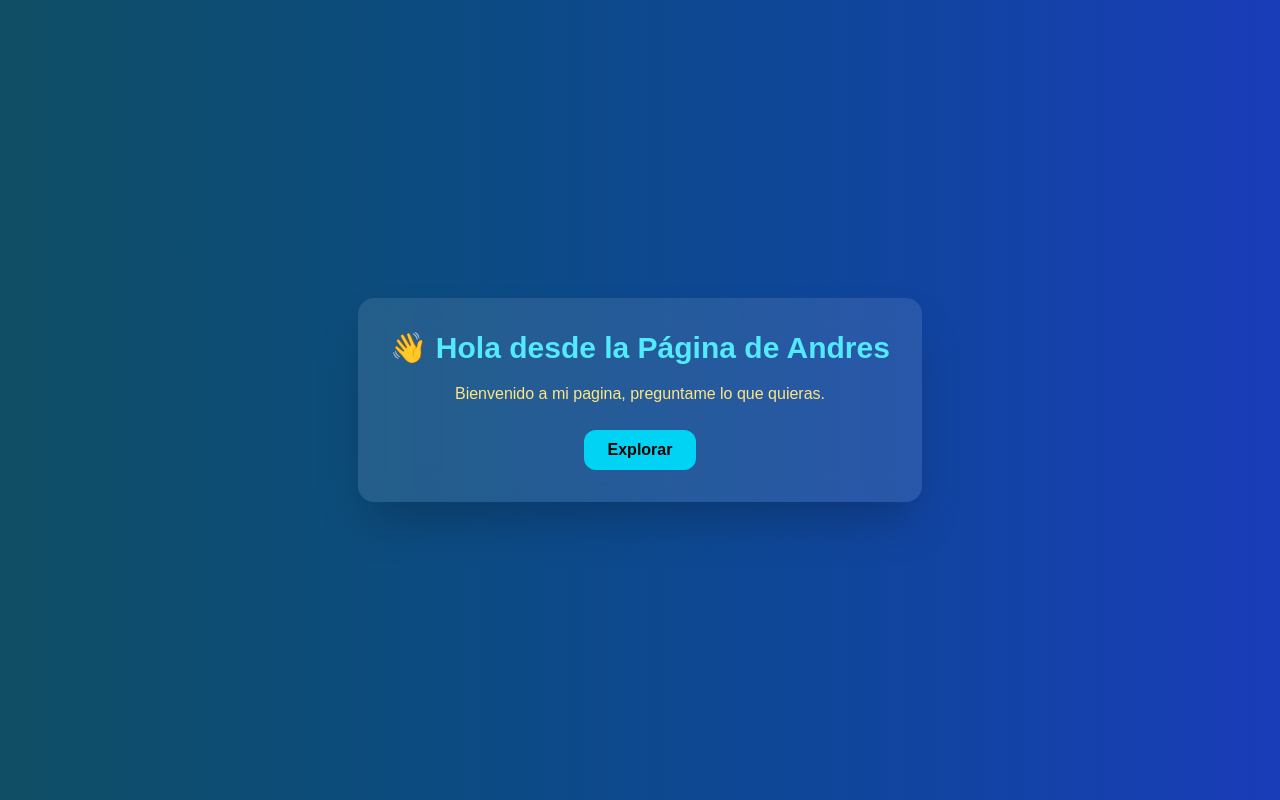
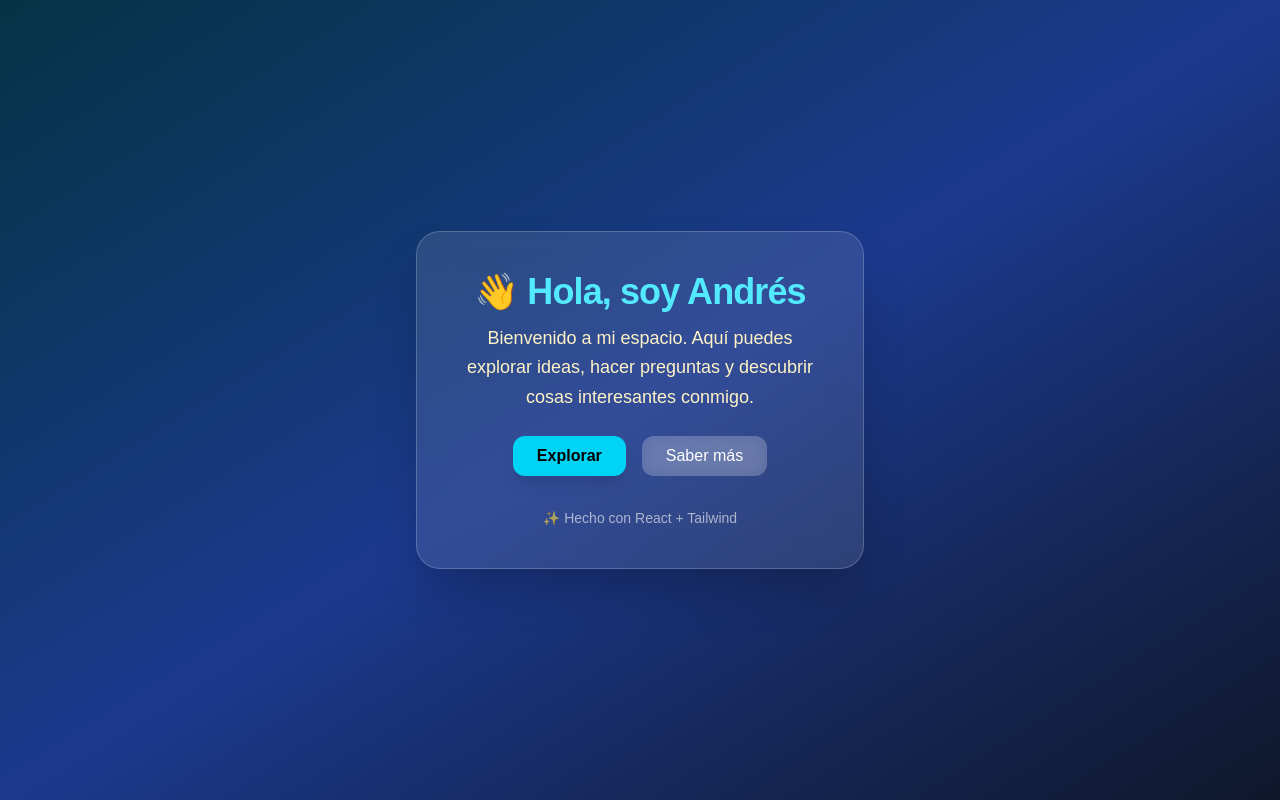
Before and after one commit to RonaldChipanaW/proy-app-web, a Next.js app: page /devs/andres in a window 1280 px wide. Built offline with nearby package versions, Linux system fonts and the light colour scheme.

Commit message:
Revamp AndresPage layout and content
Updated the layout and styling of the Andres page, enhancing the overall design and user experience.

```diff
--- a/app/devs/andres/page.tsx
+++ b/app/devs/andres/page.tsx
@@ -1,20 +1,31 @@
 export default function AndresPage() {
   return (
-    <div className="min-h-screen flex items-center justify-center bg-gradient-to-r from-cyan-900 to-blue-800">
+    <div className="min-h-screen flex items-center justify-center bg-gradient-to-br from-cyan-950 via-blue-900 to-slate-900 px-4">
 
-      <div className="bg-white/10 backdrop-blur-md p-8 rounded-2xl shadow-2xl text-center">
+      <div className="bg-white/10 backdrop-blur-lg p-10 rounded-3xl shadow-2xl text-center max-w-md w-full border border-white/20">
 
-        <h1 className="text-3xl font-bold text-cyan-300 mb-4">
-          👋 Hola desde la Página de Andres
+        <h1 className="text-4xl font-extrabold text-cyan-300 mb-3 tracking-tight">
+          👋 Hola, soy Andrés
         </h1>
 
-        <p className="text-amber-200 mb-6">
-          Bienvenido a mi pagina, preguntame lo que quieras.
+        <p className="text-lg text-amber-100 mb-6 leading-relaxed">
+          Bienvenido a mi espacio. Aquí puedes explorar ideas, hacer preguntas
+          y descubrir cosas interesantes conmigo.
         </p>
 
-        <button className="bg-cyan-400 hover:bg-cyan-300 text-black font-semibold px-6 py-2 rounded-xl transition duration-300">
-          Explorar
-        </button>
+        <div className="flex flex-col sm:flex-row gap-4 justify-center">
+          <button className="bg-cyan-400 hover:bg-cyan-300 text-black font-semibold px-6 py-2 rounded-xl transition duration-300 shadow-lg hover:scale-105">
+            Explorar
+          </button>
+
+          <button className="bg-white/20 hover:bg-white/30 text-white font-medium px-6 py-2 rounded-xl transition duration-300 backdrop-blur-md">
+            Saber más
+          </button>
+        </div>
+
+        <div className="mt-8 text-sm text-white/60">
+          ✨ Hecho con React + Tailwind
+        </div>
 
       </div>
 
```
